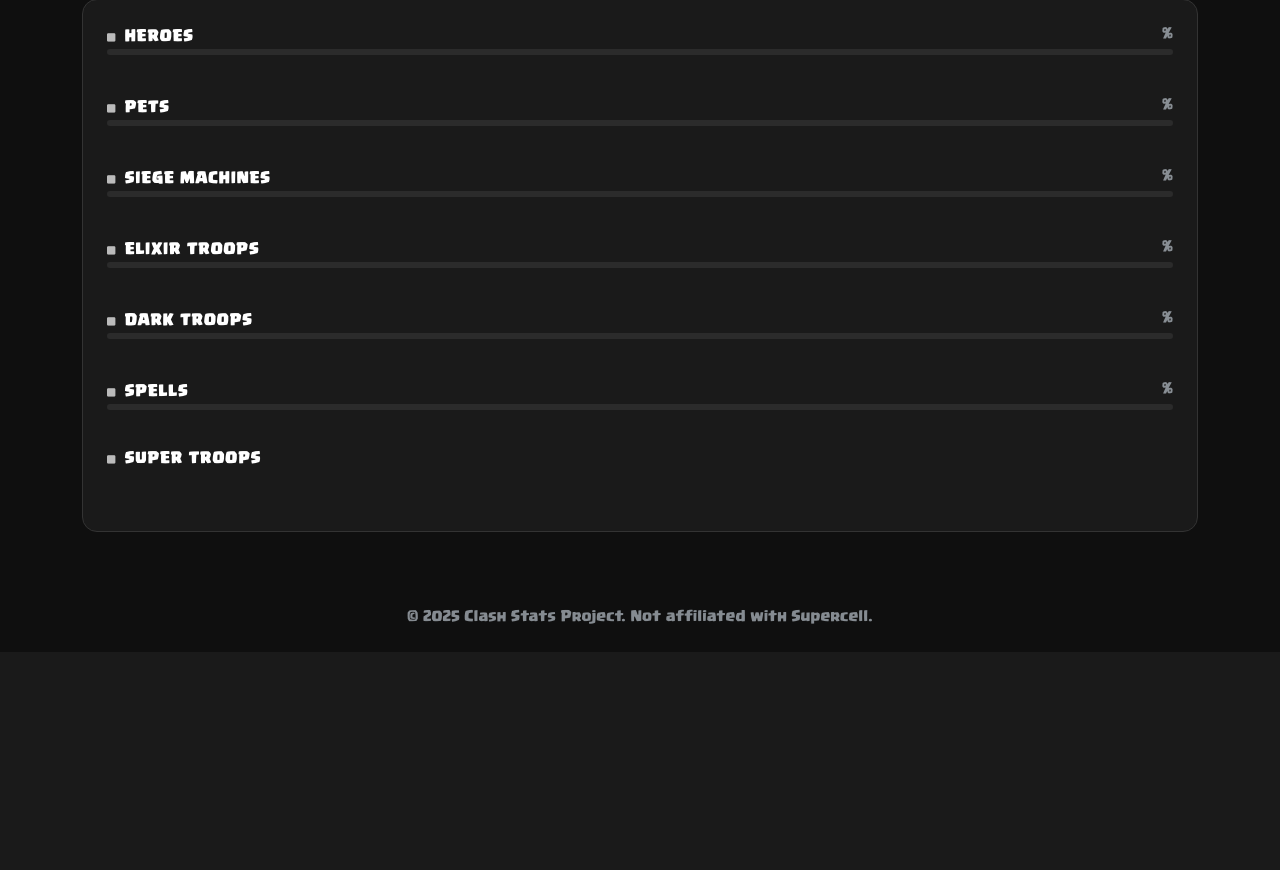
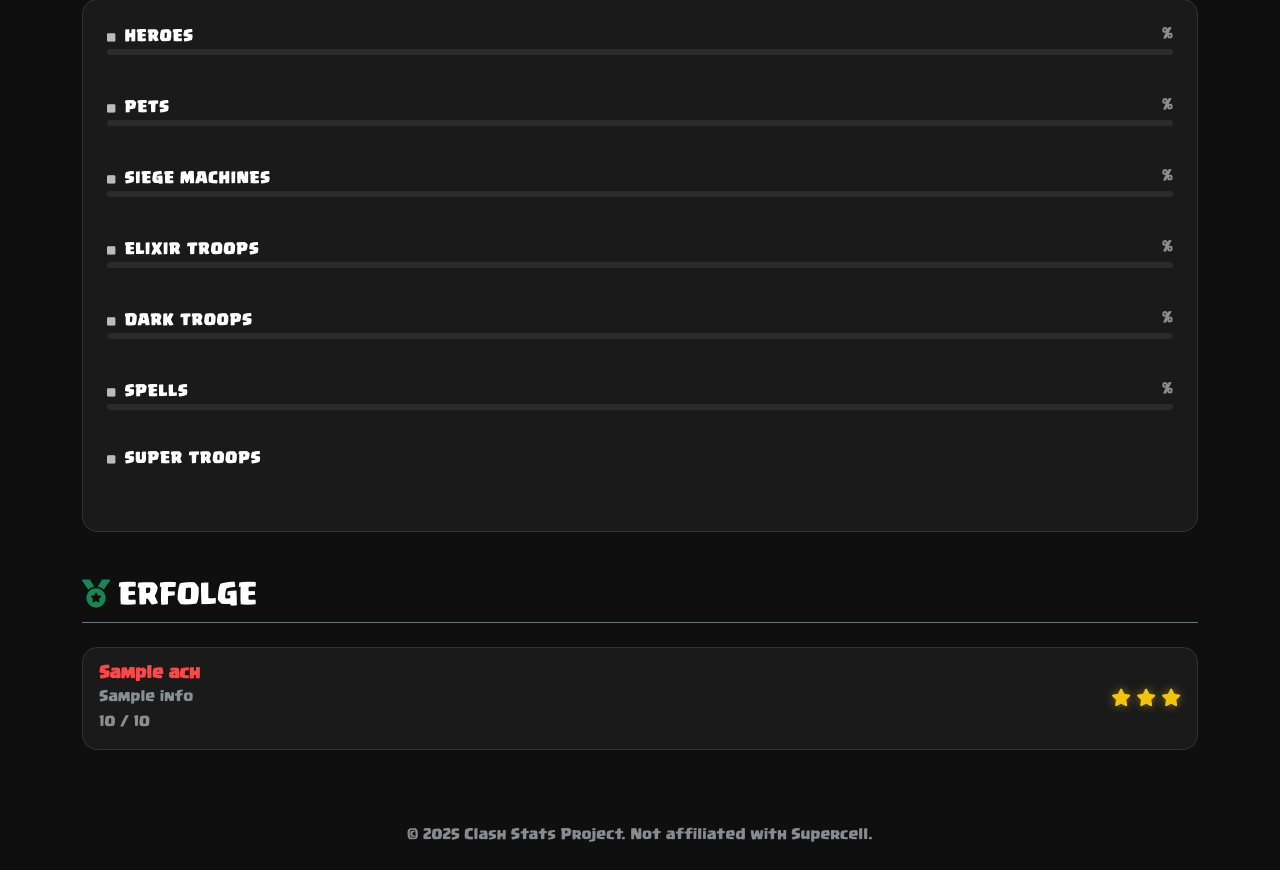
Before and after one commit to Joni1302/coc-stats-project, a Flask app: template templates/stats.html in a window 1280 px wide. Shown: the part 875-1745 px from the top of the page. Before the commit the page ends 1499 px from the top, so only its background shows below. Run offline with Flask 3, Linux system fonts and the light colour scheme; the template is opened without the code that fills it: most values are stand-ins (such as "Sample title", 1, 10 or a date in 2020); grey boxes marked "Sample" are stand-in pictures.

Commit message:
added new Achievements and new Trophie Diagramm

```diff
--- a/app.py
+++ b/app.py
@@ -19,6 +19,9 @@ SIEGE_MACHINES_LIST = [
 ]
 
 SUPER_TROOPS_KEYWORDS = ['Super ', 'Sneaky ', 'Rocket ', 'Inferno ', 'Ice Hound']
+
+# Achievement, das ignoriert werden soll
+ACHIEVEMENT_TO_IGNORE = "Keep Your Account Safe!"
 
 @app.context_processor
 def inject_navbar_stats():
@@ -83,51 +86,60 @@ def stats():
 
     chart_labels = []
     chart_values = []
+
+    # Set um zu speichern, welche Tage wir schon haben
+    seen_dates = set()
+
     for row in historical_data:
         try:
             dt = datetime.strptime(row['timestamp'], '%Y-%m-%dT%H:%M:%S.%f')
-            chart_labels.append(dt.strftime('%d.%m.'))
-            chart_values.append(row['trophies'])
+
+            # Wir erstellen einen String nur für das Datum (ohne Zeit)
+            day_key = dt.strftime('%Y-%m-%d')
+
+            # Wenn wir diesen Tag noch nicht hatten, fügen wir ihn hinzu
+            if day_key not in seen_dates:
+                seen_dates.add(day_key)
+
+                # Formatierung für die Anzeige im Chart (Tag.Monat.)
+                chart_labels.append(dt.strftime('%d.%m.'))
+                chart_values.append(row['trophies'])
+
+            # Falls der Tag schon in seen_dates ist, machen wir nichts (überspringen)
+
         except: continue
 
-    # 2. Player Info & Rathaus Bild laden
-    # Default Werte (verhindert Fehler, wenn CSV fehlt)
+    # 2. Player Info
     player_info = {
         "name": "Chief", "tag": "#...", "town_hall": 1,
         "trophies": 0, "exp_level": 0, "war_stars": 0,
-        "attack_wins": 0, "role": "member"
+        "attack_wins": 0, "role": "member", "best_trophies": 0
     }
     th_image = ""
-
     info_path = os.path.join("data", "player_info.csv")
     if os.path.exists(info_path):
         try:
             df_i = pd.read_csv(info_path)
             if not df_i.empty:
-                # Echte Daten in das Info-Objekt laden
                 player_info.update(df_i.iloc[0].to_dict())
                 th_image = get_asset_url(player_info.get('town_hall', 1), "town_hall")
-        except Exception as e:
-            print(f"Info Error: {e}")
+        except: pass
 
     # 3. Truppen Kategorisieren
     categories = {
         "heroes": [], "pets": [], "siege": [], "super": [],
         "dark": [], "spells": [], "elixir": []
     }
-
     troops_path = os.path.join("data", "player_troops.csv")
     if os.path.exists(troops_path):
         try:
             df = pd.read_csv(troops_path)
             df = df[df['village'] == 'Home']
             items = df.to_dict(orient='records')
-
             for item in items:
                 name = item['name']
                 dtype = item['type']
                 cat_key = "elixir"
-
                 if dtype == 'Hero': cat_key = "heroes"
                 elif dtype == 'Pet': cat_key = "pets"
                 elif dtype == 'Spell': cat_key = "spells"
@@ -137,12 +149,11 @@ def stats():
                     elif any(name.startswith(prefix) for prefix in SUPER_TROOPS_KEYWORDS) or name == 'Ice Hound':
                         cat_key = "super"
                     else: cat_key = "elixir"
-
                 item['image_url'] = get_asset_url(name, cat_key)
                 categories[cat_key].append(item)
-        except Exception as e: print(f"Sort Error: {e}")
+        except: pass
 
-    # 4. Fortschritt berechnen
+    # 4. Fortschritt
     progress = {}
     for key, items in categories.items():
         if not items:
@@ -152,14 +163,26 @@ def stats():
         total_max = sum(item['max_level'] for item in items)
         progress[key] = round((total_curr / total_max) * 100, 1) if total_max > 0 else 0
 
-    # HIER WAR DER FEHLER: 'player=player_info' muss übergeben werden
+    # 5. ERFOLGE LADEN UND FILTERN (NEU)
+    achievements = []
+    ach_path = os.path.join("data", "player_achievements.csv")
+    if os.path.exists(ach_path):
+        try:
+            df_a = pd.read_csv(ach_path)
+            # Filtere den unerwünschten Erfolg heraus
+            filtered_df = df_a[df_a['name'] != ACHIEVEMENT_TO_IGNORE]
+            achievements = filtered_df.to_dict(orient='records')
+        except Exception as e:
+            print(f"Achievements Error: {e}")
+
     return render_template("stats.html",
                            labels=json.dumps(chart_labels),
                            values=json.dumps(chart_values),
                            data=categories,
                            progress=progress,
-                           player=player_info, # WICHTIG: Das fehlte beim Rendern!
-                           th_image=th_image)
+                           player=player_info,
+                           th_image=th_image,
+                           achievements=achievements)
 
 @app.route("/clan")
 def clan():
--- a/templates/stats.html
+++ b/templates/stats.html
@@ -123,6 +123,52 @@
     </div>
 </div>
 
+<!-- 4. ERFOLGE (ACHIEVEMENTS) - NEU! -->
+<div class="row mb-5">
+    <div class="col-12">
+        <h3 class="border-bottom pb-2 mb-4 border-secondary text-white">
+            <i class="fa-solid fa-medal me-2 text-success"></i>ERFOLGE
+        </h3>
+
+        <!-- Scrollbare Liste für Achievements -->
+        <div class="stats-container p-0" style="max-height: 500px; overflow-y: auto;">
+            <div class="list-group list-group-flush bg-transparent">
+                {% for ach in achievements %}
+                <div class="list-group-item bg-transparent border-secondary text-white p-3 d-flex align-items-center justify-content-between hover-effect">
+
+                    <!-- Linke Seite: Info -->
+                    <div class="me-3">
+                        <h6 class="fw-bold mb-1 text-accent">{{ ach.name }}</h6>
+                        <p class="text-muted small mb-1">{{ ach.info }}</p>
+
+                        <!-- Fortschrittstext -->
+                        <div class="d-flex align-items-center small text-white-50">
+                            {% if ach.completed %}
+                                <i class="fa-solid fa-check-circle text-success me-1"></i> Abgeschlossen
+                            {% else %}
+                                <span>{{ "{:,}".format(ach.value) }} / {{ "{:,}".format(ach.target) }}</span>
+                            {% endif %}
+                        </div>
+                    </div>
+
+                    <!-- Rechte Seite: Sterne -->
+                    <div class="text-end" style="min-width: 90px;">
+                        {% for i in range(1, 4) %}
+                            {% if i <= ach.stars %}
+                                <i class="fa-solid fa-star text-warning" style="font-size: 1.1rem; filter: drop-shadow(0 0 5px rgba(241, 196, 15, 0.5));"></i>
+                            {% else %}
+                                <i class="fa-regular fa-star text-muted" style="font-size: 1.1rem; opacity: 0.3;"></i>
+                            {% endif %}
+                        {% endfor %}
+                    </div>
+
+                </div>
+                {% endfor %}
+            </div>
+        </div>
+    </div>
+</div>
+
 <script>
     const ctx = document.getElementById('trophyChart').getContext('2d');
     const labels = {{ labels | safe }};
```
